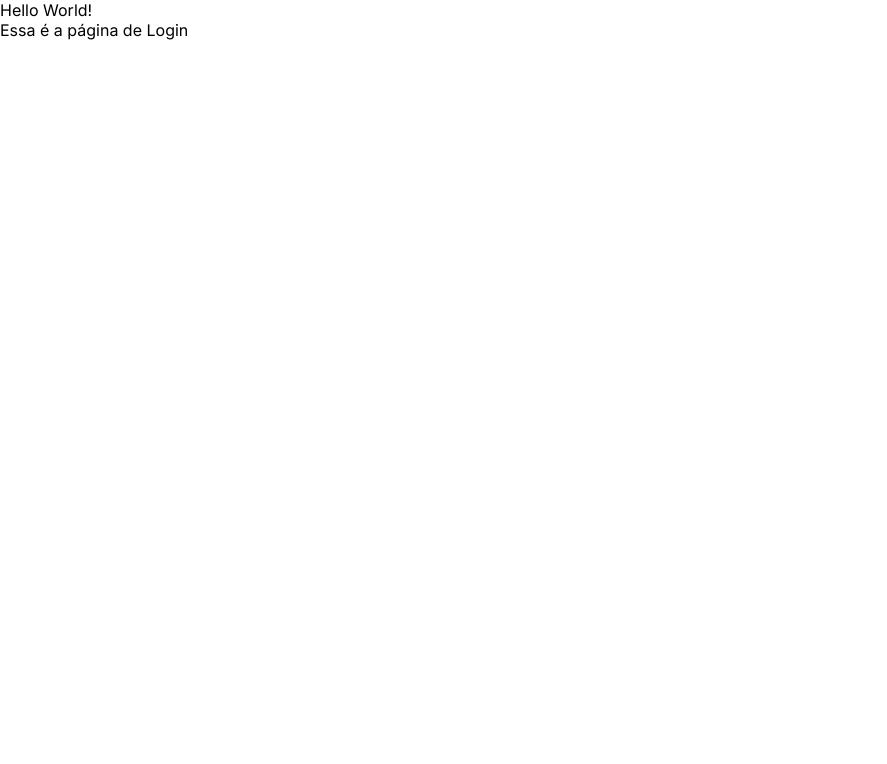
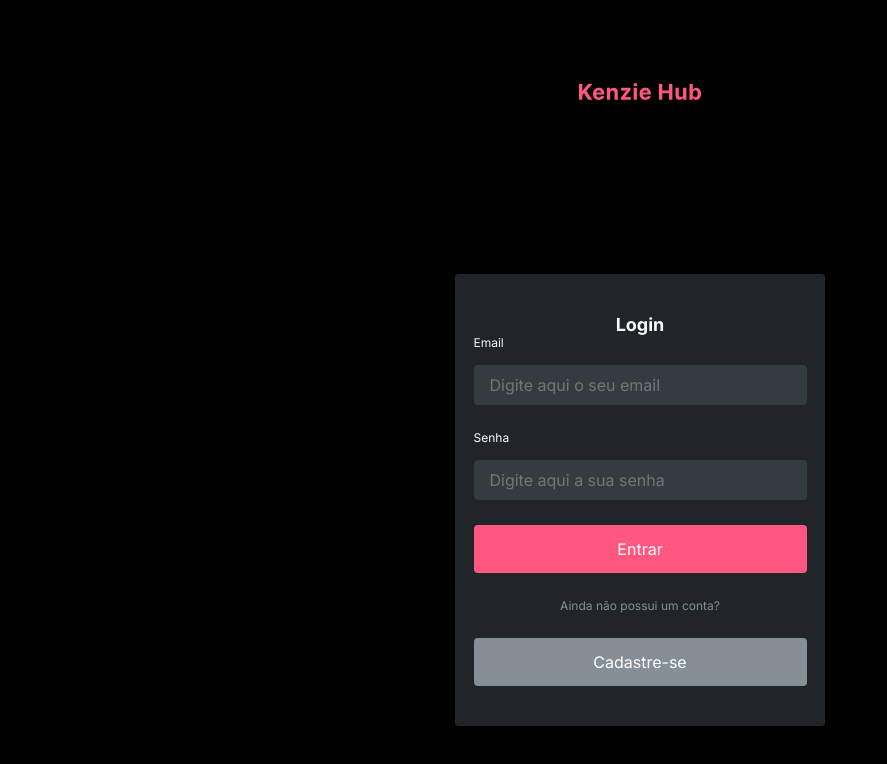
Before and after one commit to Kenzie-Academy-Brasil-Developers/react-entrega-s2-kenzie-hub-nehamamandelbaum, a React (Create React App) app in the folder kenzie-hub/: page /login in a window 1280 px wide. Shown: the top 764 px of the page, without its empty margins (0-887 px from the left). Built offline with nearby package versions, Linux system fonts and the light colour scheme.

Commit message:
login page done

```diff
--- a/kenzie-hub/src/pages/Login/index.jsx
+++ b/kenzie-hub/src/pages/Login/index.jsx
@@ -1,8 +1,31 @@
+import { Container, Form, Header } from "./styles";
+import Input from "../../components/Input";
+import Button from "../../components/Button";
+
+import { grey1, grey2 } from "../../styles/global";
+
+import logo from "../../assets/logo.svg";
+
 const Login = () => {
   return (
     <>
-      <div>Hello World! </div>
-      <div>Essa é a página de Login</div>
+      <Header>
+        <img src={logo} alt="" />
+      </Header>
+      <Container>
+        <Form>
+          <h1>Login</h1>
+
+          <Input label="Email" placeholder="Digite aqui o seu email"></Input>
+          <Input label="Senha" placeholder="Digite aqui a sua senha"></Input>
+
+          <Button>Entrar</Button>
+          <span>Ainda não possui um conta? </span>
+          <Button backgroundColor={grey1} hoverColor={grey2}>
+            Cadastre-se
+          </Button>
+        </Form>
+      </Container>
     </>
   );
 };
--- /dev/null
+++ b/kenzie-hub/src/pages/Login/styles.js
@@ -0,0 +1,43 @@
+import styled from "styled-components";
+
+export const Container = styled.div`
+  width: 100vw;
+  height: 100vh;
+  display: flex;
+  justify-content: center;
+  align-items: center;
+  background: black;
+  padding: 22px 42px;
+`;
+
+export const Form = styled.form`
+  display: flex;
+  flex-direction: column;
+  align-items: center;
+  justify-content: center;
+  width: 100%;
+  max-width: 370px;
+  background: var(--grey-3);
+  margin: 0px 12px;
+  border-radius: var(--radius-inputs-buttons-cards);
+  padding: 40px 0px;
+
+  h1 {
+    color: var(--grey-0);
+    font-size: var(--title-1);
+  }
+
+  span {
+    color: var(--grey-1);
+    font-size: 12px;
+    margin: 25px 0px;
+  }
+`;
+
+export const Header = styled.header`
+  height: 100px;
+  background-color: black;
+  display: flex;
+  justify-content: center;
+  align-items: flex-end;
+`;
```
